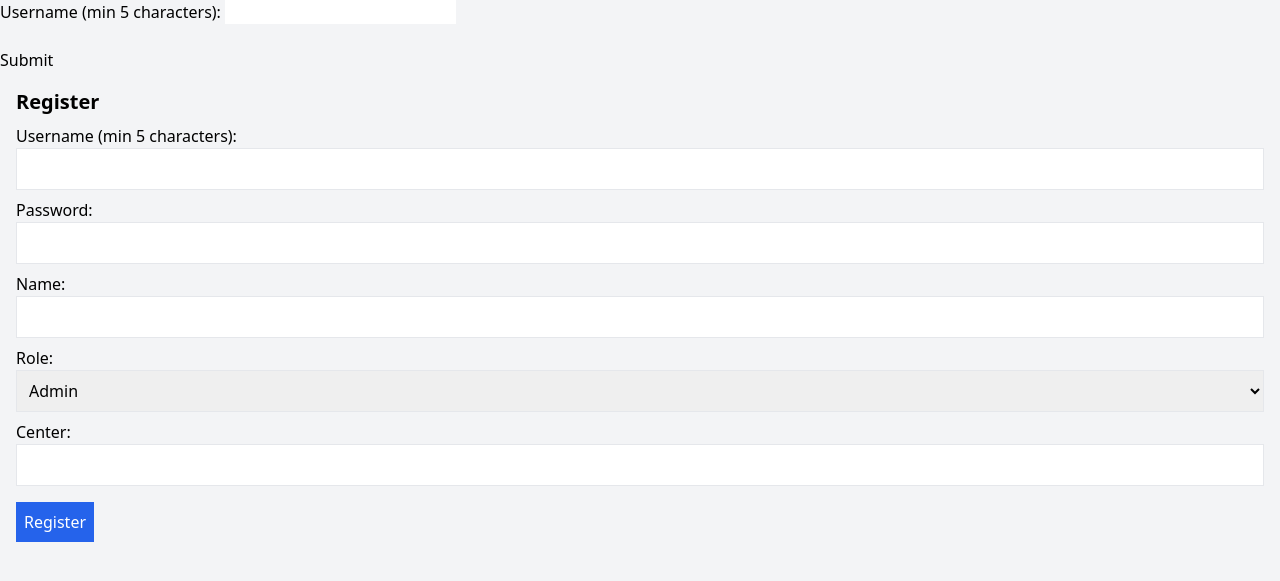
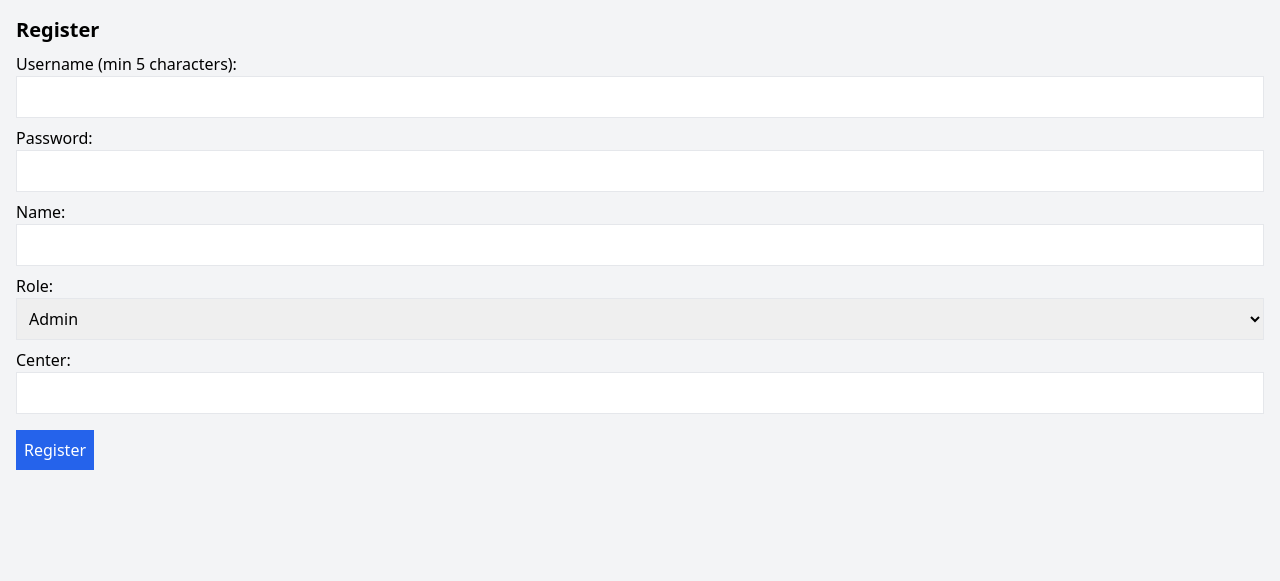
Before and after one commit to nupurptrd/Exam-System, a PHP site: page /register.php in a window 1280 px wide. Shown: the top 581 px of the page. Run offline with PHP 8.4, Linux system fonts and the light colour scheme; some libraries are stand-ins or nearby versions.

Commit message:
remove some code

```diff
--- a/register.php
+++ b/register.php
@@ -18,26 +18,6 @@ if ($_SERVER['REQUEST_METHOD'] == 'POST') {
     }
 }
 ?>
-
-<!DOCTYPE html>
-<html lang="en">
-<head>
-  <meta charset="UTF-8">
-  <title>Minlength Input</title>
-</head>
-<body>
-  <form>
-    <label for="username">Username (min 5 characters):</label>
-    <input type="text" id="username" name="username" minlength="5" required
-           title="Username must be at least 5 characters long">
-    <br><br>
-    <button type="submit">Submit</button>
-  </form>
-</body>
-</html>
-
-
-
 
 <!DOCTYPE html>
 <html lang="en">
```
